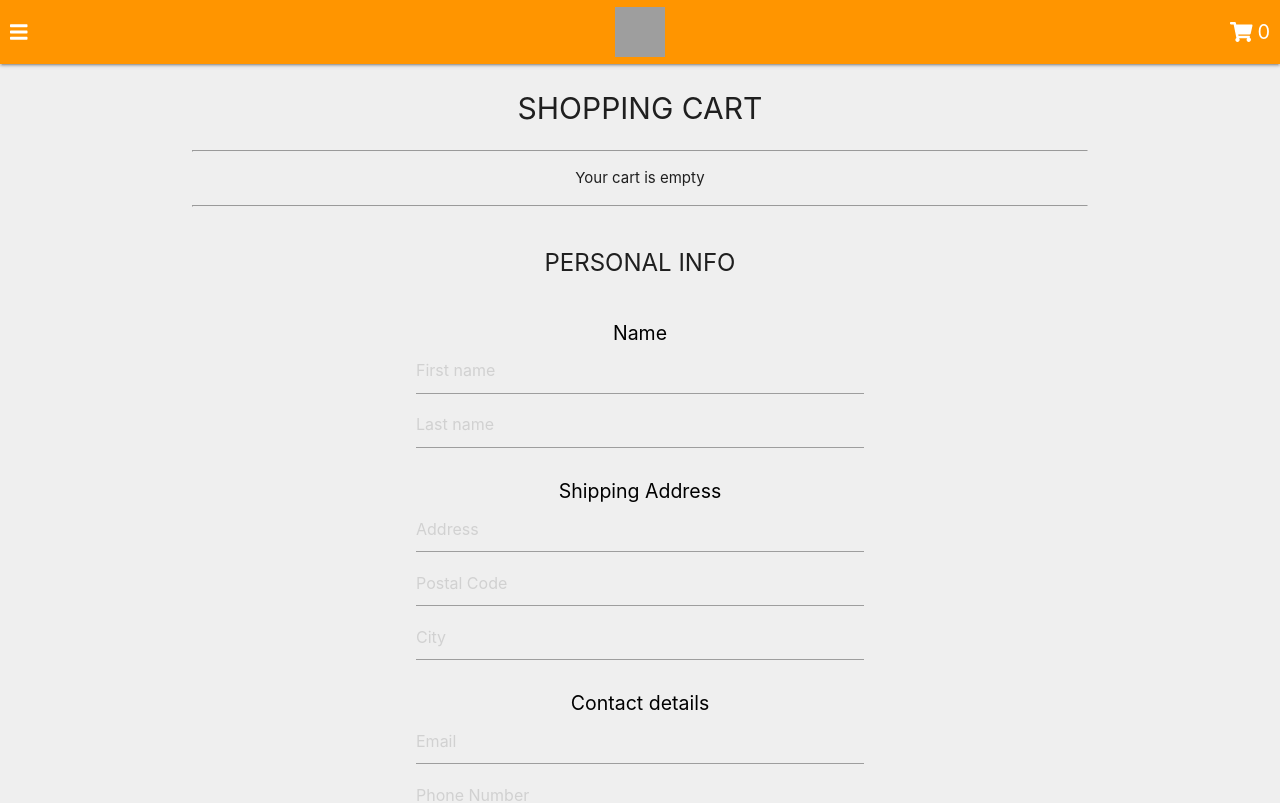
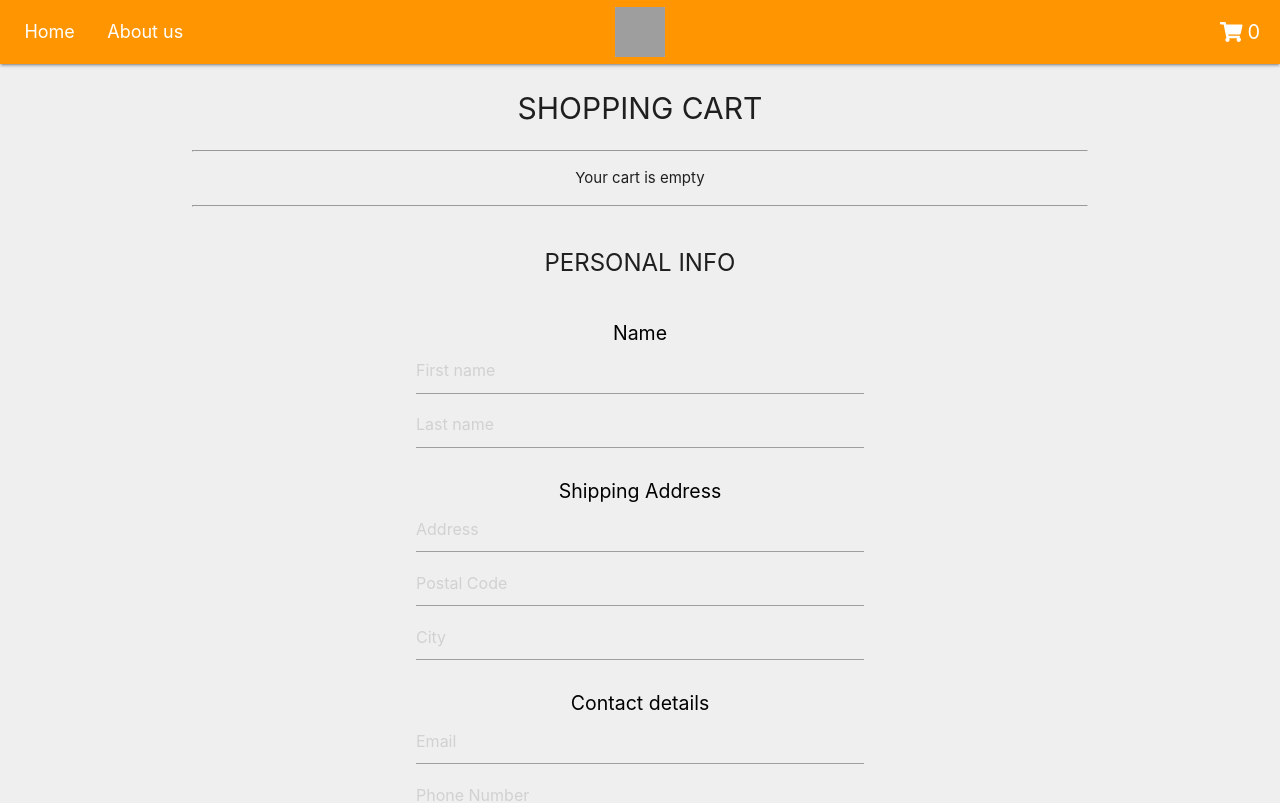
Before and after one commit to palmdaldaniel/ecommerce-cars-team-orchid, a React (Create React App) app: page /checkout in a window 1280 px wide. Shown: the top 803 px of the page. Built offline with nearby package versions, Linux system fonts and the light colour scheme; grey boxes are pictures that could not be loaded.

Commit message:
Added more styling

```diff
--- a/src/components/Navbar.js
+++ b/src/components/Navbar.js
@@ -78,7 +78,15 @@ function Navbar (props) {
 	return (
 		<nav className={styles.navbarWrapper}>
 			<div className={styles.navbar}>
-				<FontAwesomeIcon icon={faBars} onClick={toggleNavMenu}/>
+        <FontAwesomeIcon
+        className={styles.hamburgerMenu}
+        icon={faBars}
+        onClick={toggleNavMenu}/>
+
+        <div className={styles.desktopLinks}>
+          <NavLink to="/">Home</NavLink>
+          <NavLink to="/about">About us</NavLink>
+        </div>
 
 				<div className={styles.centerLogo}>
 					<img
@@ -88,7 +96,7 @@ function Navbar (props) {
 					</img>
 				</div>
 
-				<div className="cart" onClick={toggleCartMenu}>
+				<div className={styles.cartContainer} onClick={toggleCartMenu}>
 					<FontAwesomeIcon icon={faShoppingCart}/>
 					<span className={styles.cartNumber}>{cart.length}</span>
 				</div>
--- a/src/components/css/Navbar.module.css
+++ b/src/components/css/Navbar.module.css
@@ -88,26 +88,36 @@
 	color: rgb(7, 7, 7);
 }
 
+@media screen and (max-width: 1200px) {
+  .desktopLinks {
+    display: none;
+  }
+}
+
 @media screen and (min-width: 1200px) {
-  .navLogo, .cart:hover {
+  .navLogo, .cart:hover, .desktopLinks {
     cursor: pointer;
-  }
-
-  .navUL :hover {
-    color: gray;
   }
 
   .hamburgerMenu {
     display: none;
   }
 
-  .cartContainer {
-    margin-right: 0.2em;
+  .desktopLinks {
+    display: flex;
   }
 
-  .desktopLinks {
-    display: flex;
+  .desktopLinks a {
+    padding-right: 1em;
     margin-left: 0.8em;
     font-size: 0.9em;
   }
+
+  .desktopLinks a:hover {
+    color: gray;
+  }
+
+  .cartContainer {
+    margin-right: 0.5em;
+  }
 }
```
